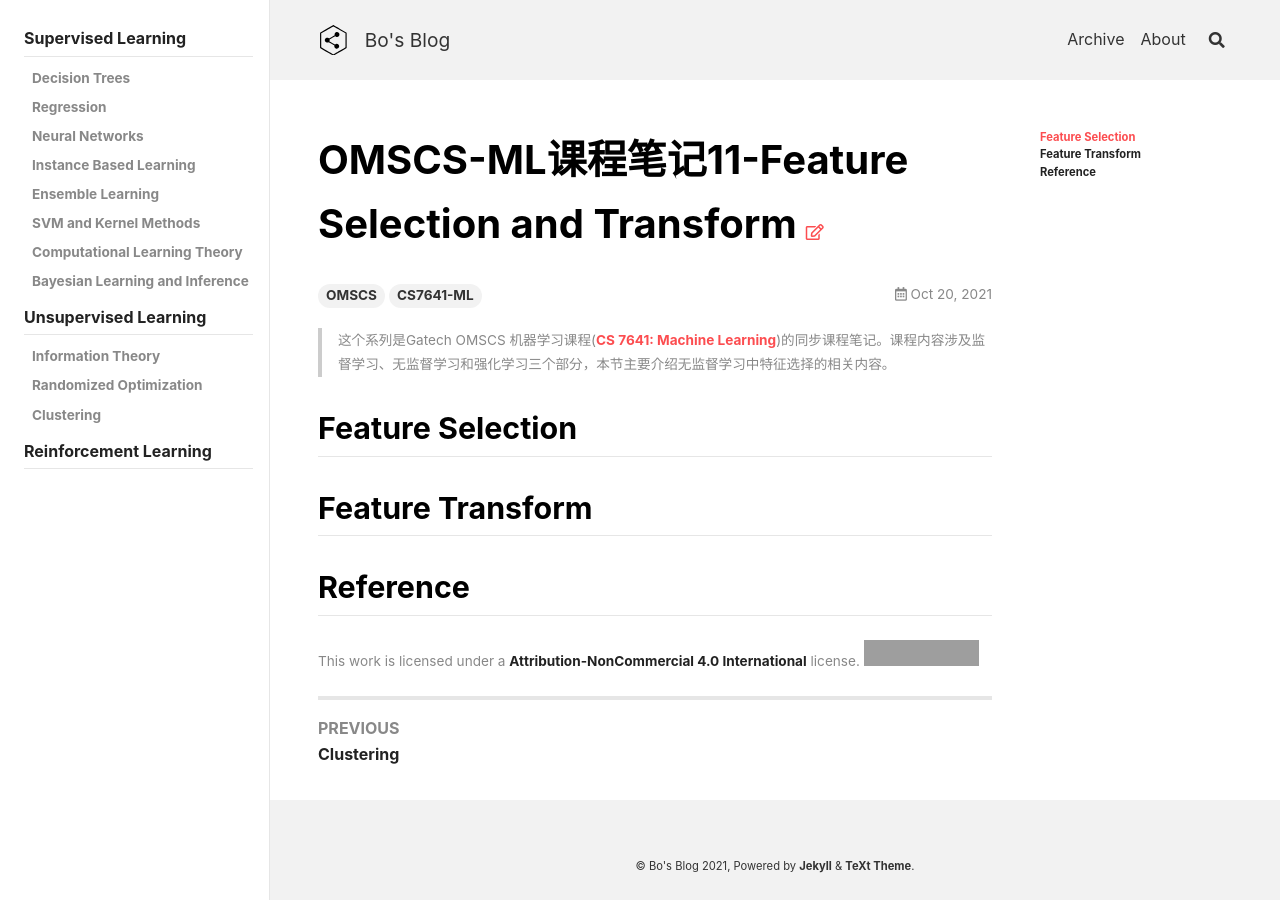
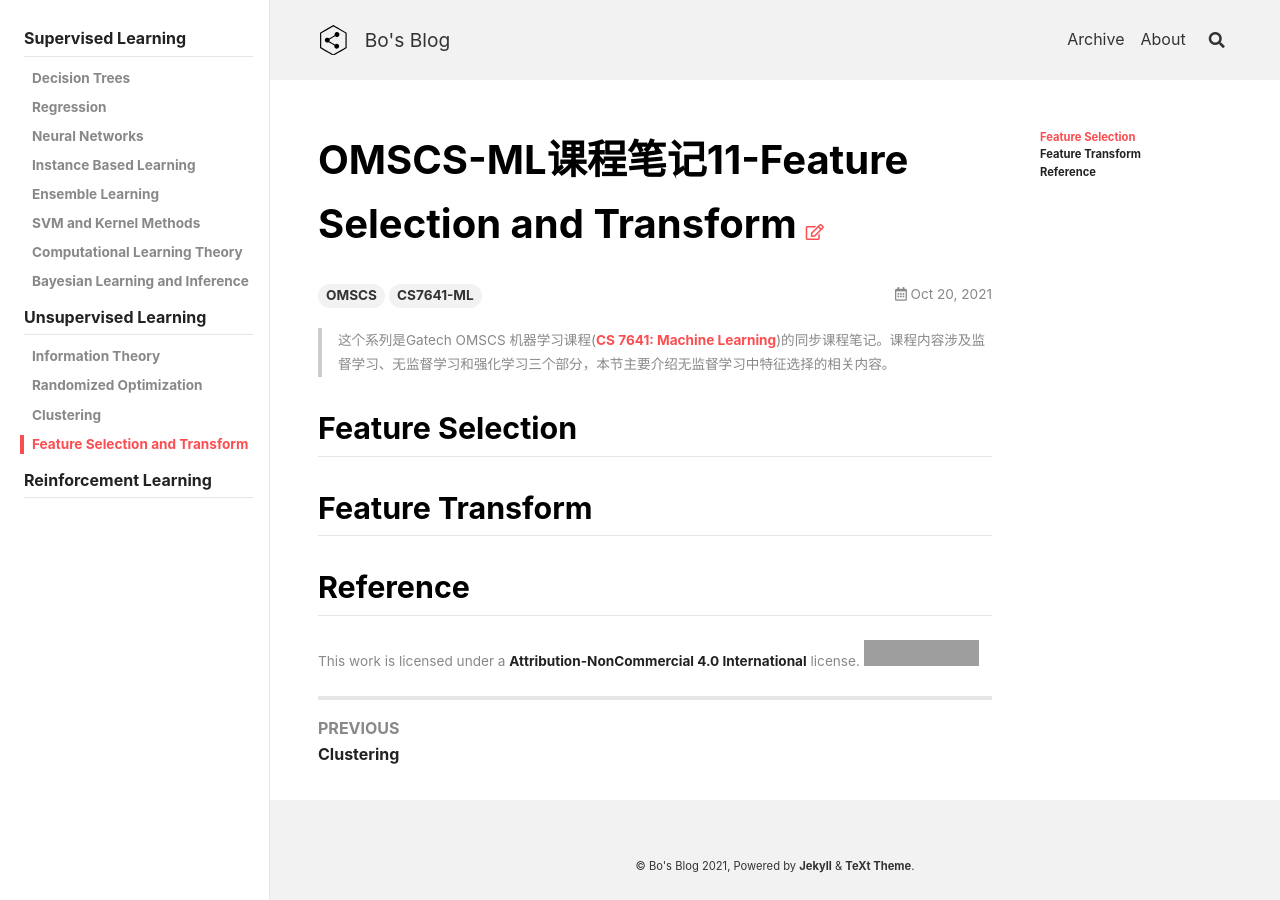
Before and after one commit to peng00bo00/peng00bo00_previous_blog, a Jekyll site: the page built from _posts/2021-10-20-OMSCS-ML-NOTES-12.md, in a window 1280 px wide. Built offline with Jekyll 4.4.1, drawn with Linux system fonts in a browser that asks for light colours; nearby versions of some CDN libraries; grey boxes are pictures that could not be loaded.

Commit message:
Update navigation.yml

```diff
--- a/_data/navigation.yml
+++ b/_data/navigation.yml
@@ -91,6 +91,8 @@ OMSCS-ML:
         url: /2021/10/04/OMSCS-ML-NOTES-10.html
       - title: Clustering
         url: /2021/10/11/OMSCS-ML-NOTES-11.html
+      - title: Feature Selection and Transform
+        url: /2021/10/20/OMSCS-ML-NOTES-12.html
 
   - title: Reinforcement Learning
 
```
